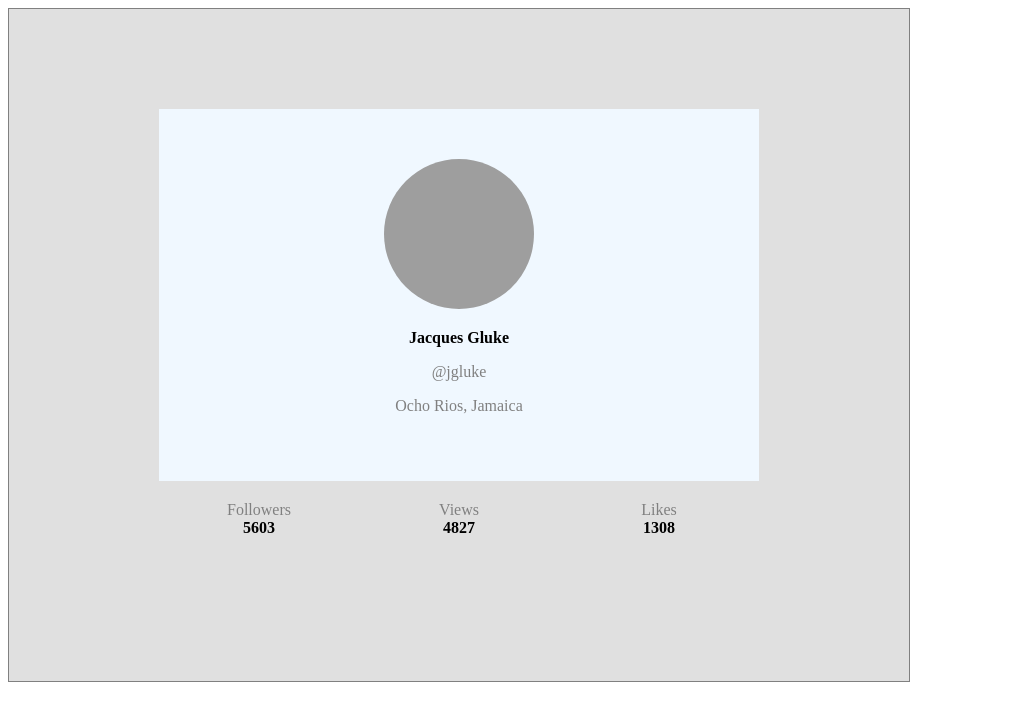
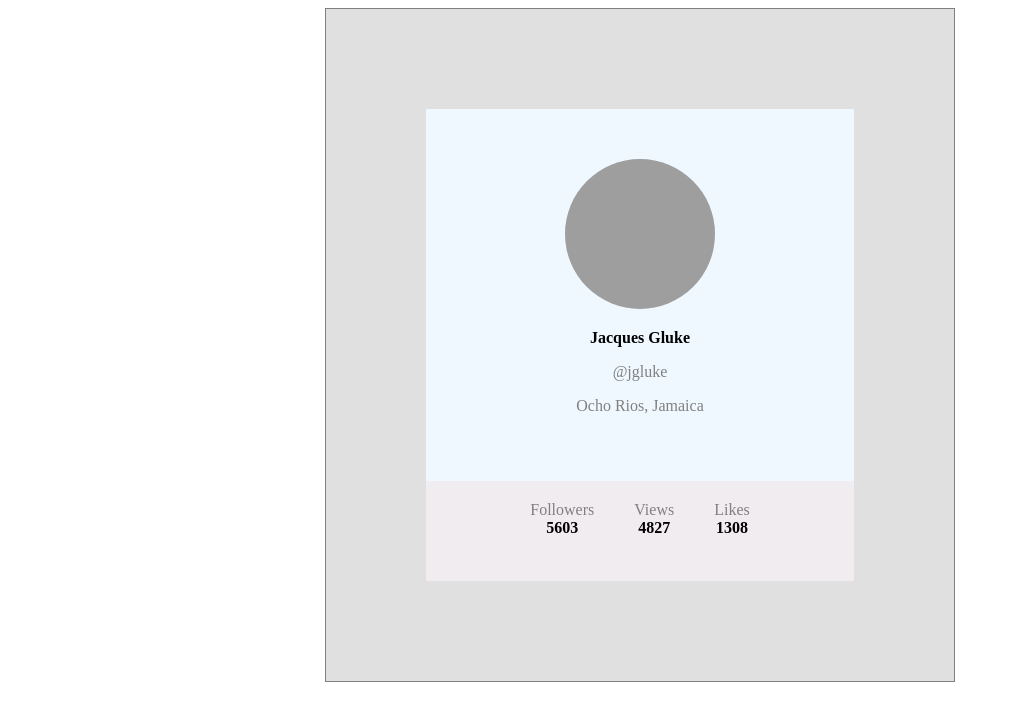
Before and after one commit to LazyMisha/react-hw-01-components, a React (Create React App) app: page / in a window 1280 px wide. Shown: the top 720 px of the page, without its empty margins (0-1010 px from the left). Built offline with nearby package versions, Linux system fonts and the light colour scheme; grey boxes are pictures that could not be loaded.

Commit message:
change module structure. Updated css

```diff
--- a/src/App.js
+++ b/src/App.js
@@ -1,21 +1,10 @@
-import React, { Component } from "react";
+import React from "react";
 import Profile from "./components/Profile";
-import user from "./user.json";
 
-class App extends Component {
-  render() {
-    return (
-      <div>
-        <Profile
-          avatar={user.avatar}
-          name={user.name}
-          tag={user.tag}
-          location={user.location}
-          stats={user.stats}
-        />
-      </div>
-    );
-  }
-}
+const App = () => (
+  <div>
+    <Profile />
+  </div>
+);
 
 export default App;
--- /dev/null
+++ b/src/components/Description/index.jsx
@@ -0,0 +1,19 @@
+import React from "react";
+import styles from "./styles.module.scss";
+import Statistic from "../Statistic";
+
+const Description = ({ avatar, name, tag, location, stats }) => {
+  return (
+    <div>
+      <div className={styles.description}>
+        <img src={avatar} alt="user avatar" className={styles.avatar} />
+        <p className={styles.name}>{name}</p>
+        <p className={styles.tag}>@{tag}</p>
+        <p className={styles.location}>{location}</p>
+      </div>
+      <Statistic stats={stats} />
+    </div>
+  );
+};
+
+export default Description;
--- /dev/null
+++ b/src/components/Description/styles.module.scss
@@ -0,0 +1,27 @@
+.description {
+  text-align: center;
+  background-color: aliceblue;
+  padding-bottom: 50px;
+  padding-top: 50px;
+  width: 100%;
+  margin: 0 auto;
+}
+
+.avatar {
+  object-fit: cover;
+  border-radius: 50%;
+  width: 150px;
+  height: 150px;
+}
+
+.name {
+  font-weight: bold;
+}
+
+.tag {
+  color: grey;
+}
+
+.location {
+  color: grey;
+}
--- a/src/components/Profile/index.jsx
+++ b/src/components/Profile/index.jsx
@@ -1,27 +1,22 @@
-import React from "react";
+import React, { Component } from "react";
+import Description from "../Description";
+import user from "../../user.json";
 import styles from "./styles.module.scss";
 
-const Profile = (props) => {
-  return (
-    <div className={styles.profile}>
-      <div className={styles.description}>
-        <img src={props.avatar} alt="user avatar" className={styles.avatar} />
-        <p className={styles.name}>{props.name}</p>
-        <p className={styles.tag}>@{props.tag}</p>
-        <p className={styles.location}>{props.location}</p>
+class Profile extends Component {
+  render() {
+    return (
+      <div className={styles.profile}>
+        <Description
+          avatar={user.avatar}
+          name={user.name}
+          tag={user.tag}
+          location={user.location}
+          stats={user.stats}
+        />
       </div>
-      <ul className={styles.stats}>
-        {Object.entries(props.stats).map((stat) => (
-          <li>
-            <span className={styles.label}>
-              {stat[0].charAt(0).toUpperCase() + stat[0].slice(1)}
-            </span>
-            <span className={styles.quantity}>{stat[1]}</span>
-          </li>
-        ))}
-      </ul>
-    </div>
-  );
-};
+    );
+  }
+}
 
 export default Profile;
--- a/src/components/Profile/styles.module.scss
+++ b/src/components/Profile/styles.module.scss
@@ -1,64 +1,7 @@
 .profile {
-  display: inline-block;
   background-color: #e0e0e0;
-  text-align: center;
   border: 1px solid grey;
   padding: 100px;
-  width: 700px;
-
-  .description {
-    display: inline-block;
-    background-color: aliceblue;
-    padding-bottom: 50px;
-    padding-top: 50px;
-    width: 600px;
-
-    .avatar {
-      object-fit: cover;
-      border-radius: 50%;
-      width: 150px;
-      height: 150px;
-    }
-
-    .name {
-      font-weight: bold;
-    }
-
-    .tag {
-      color: grey;
-    }
-
-    .location {
-      color: grey;
-    }
-  }
+  width: 428px;
+  margin: 0 auto;
 }
-
-.stats {
-  margin: 0;
-  padding-left: 0;
-
-  li {
-    width: 200px;
-    min-height: 100px;
-    display: inline-block;
-
-    span {
-      display: block;
-    }
-  }
-
-  .label {
-    color: grey;
-    padding-left: 20px;
-    padding-right: 20px;
-    padding-top: 20px;
-  }
-
-  .quantity {
-    font-weight: bold;
-    padding-left: 20px;
-    padding-right: 20px;
-    padding-bottom: 20px;
-  }
-}
--- /dev/null
+++ b/src/components/Statistic/index.jsx
@@ -0,0 +1,21 @@
+import React from "react";
+import styles from "./styles.module.scss";
+
+const Statistic = ({ stats }) => {
+  return (
+    <div>
+      <ul className={styles.stats}>
+        {Object.entries(stats).map((stat) => (
+          <li>
+            <span className={styles.label}>
+              {stat[0].charAt(0).toUpperCase() + stat[0].slice(1)}
+            </span>
+            <span className={styles.quantity}>{stat[1]}</span>
+          </li>
+        ))}
+      </ul>
+    </div>
+  );
+};
+
+export default Statistic;
--- /dev/null
+++ b/src/components/Statistic/styles.module.scss
@@ -0,0 +1,29 @@
+.stats {
+  text-align: center;
+  margin: 0;
+  padding-left: 0;
+  background-color: rgb(241, 236, 239);
+}
+
+li {
+  min-height: 100px;
+  display: inline-block;
+}
+
+span {
+  display: block;
+}
+
+.label {
+  color: grey;
+  padding-left: 20px;
+  padding-right: 20px;
+  padding-top: 20px;
+}
+
+.quantity {
+  font-weight: bold;
+  padding-left: 20px;
+  padding-right: 20px;
+  padding-bottom: 20px;
+}
```
Also changed, not shown: 2 other files (tests, documents, lock files or other folders).
